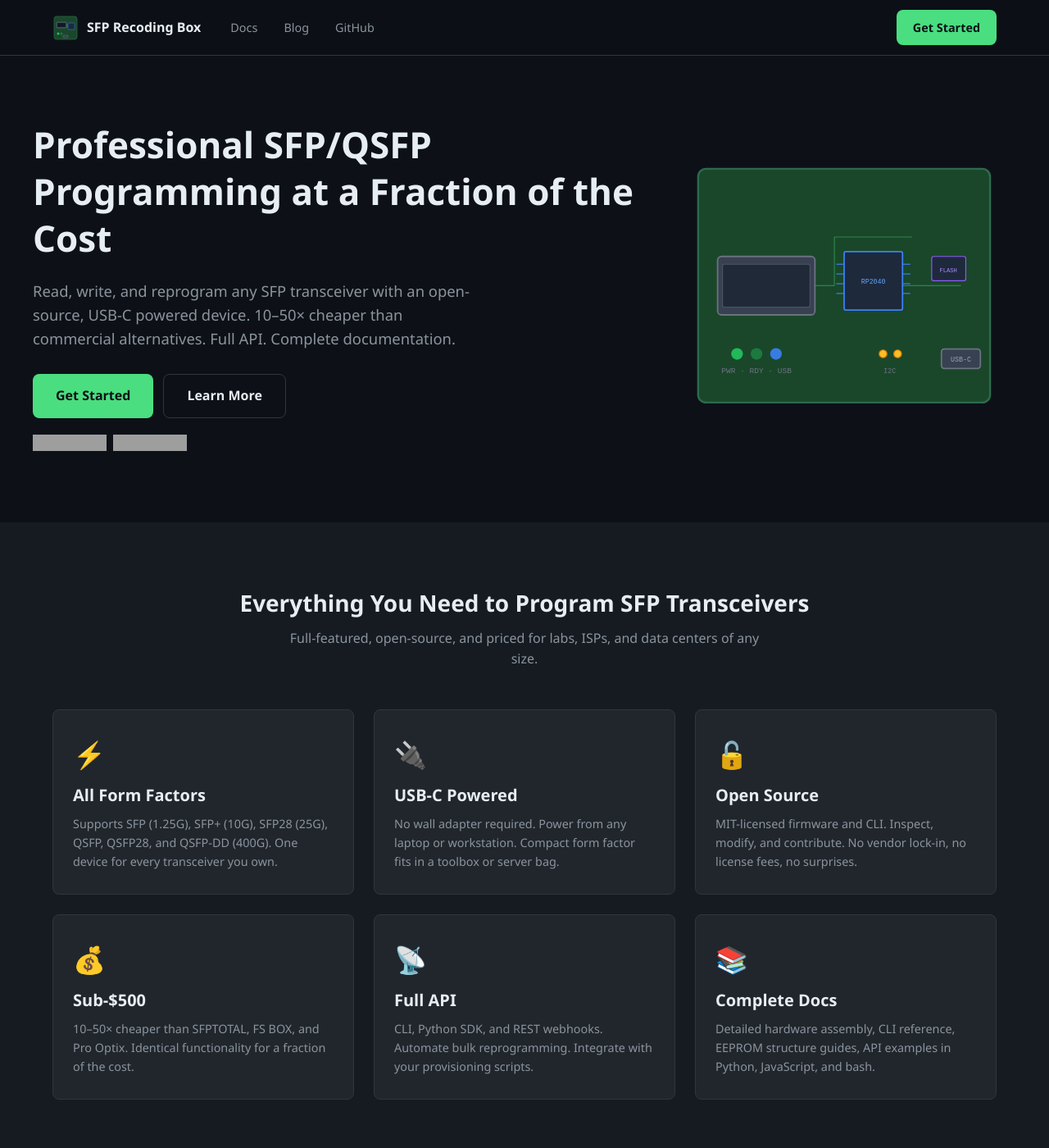
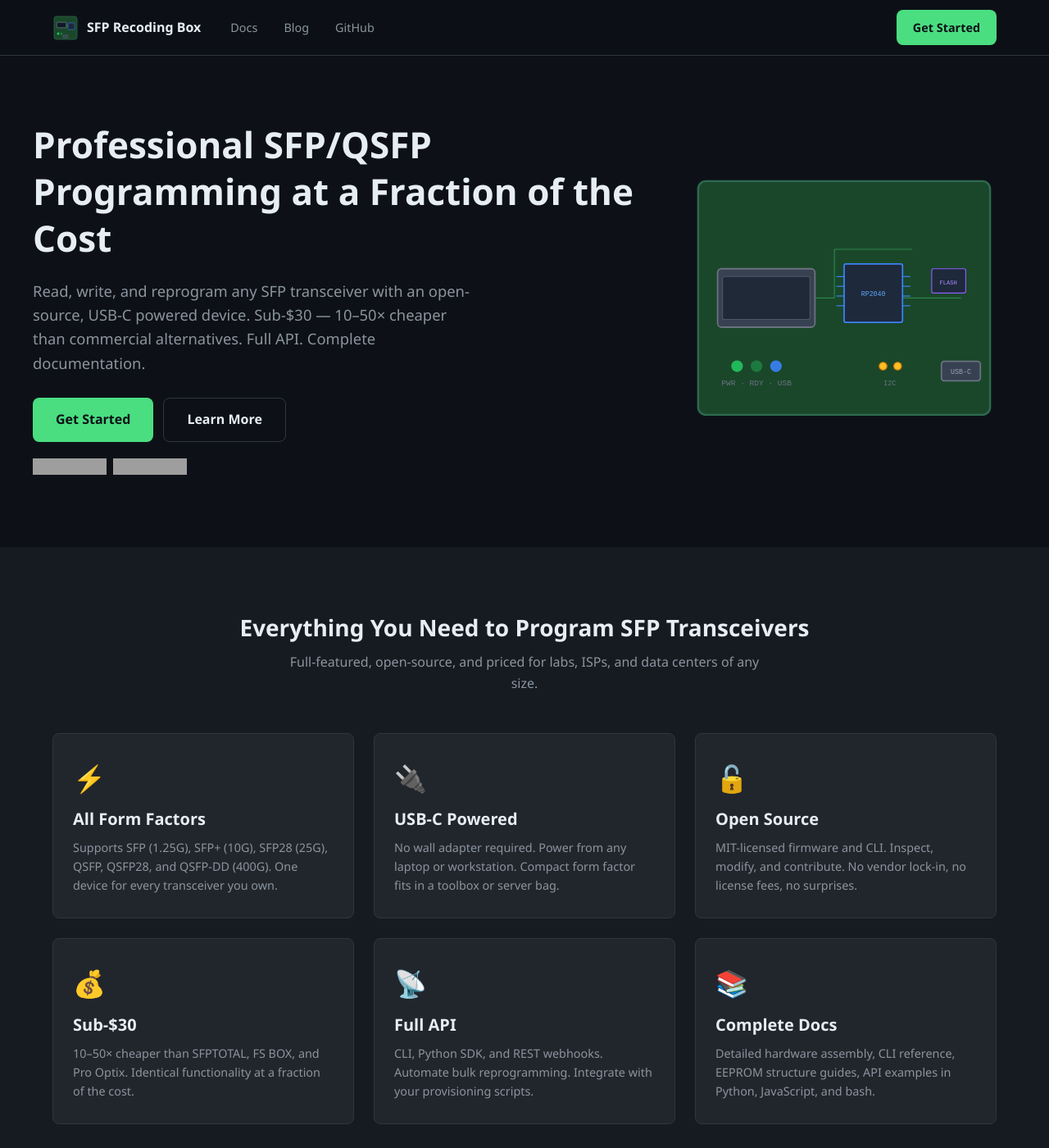
Before and after one commit to Evginho/sfp-recoding-box-website, a Jekyll site: the page built from index.html, in a window 1280 px wide and 1400 px high. Shown: the whole window at 82% size. Built offline with Jekyll 4.4.1, drawn with Linux system fonts in a browser that asks for light colours; some of the changed text lies outside the part shown; grey boxes are pictures that could not be loaded.

Commit message:
Fix pricing: sub-$30 not sub-$500 per CTO product materials (NET-89)
CTO confirmed retail price is sub-$30 (vs $500-$2000 for competitors).
Updates all price references across homepage, comparison tables, footer,
docs, README, and launch blog post.

Co-Authored-By: Paperclip <noreply@paperclip.ing>

```diff
--- a/_config.yml
+++ b/_config.yml
@@ -1,5 +1,5 @@
 title: SFP Recoding Box
-description: Professional open-source SFP/QSFP programming — sub-$500, USB-C powered, community-driven
+description: Professional open-source SFP/QSFP programming — sub-$30, USB-C powered, community-driven
 url: "https://recoding.innova-optics.com"
 baseurl: ""
 
--- a/_includes/footer.html
+++ b/_includes/footer.html
@@ -5,7 +5,7 @@
         <img src="/assets/images/logo.svg" alt="SFP Recoding Box" width="28" height="28">
         <strong>SFP Recoding Box</strong>
       </a>
-      <p>Professional open-source SFP/QSFP programming. Sub-$500, USB-C powered.</p>
+      <p>Professional open-source SFP/QSFP programming. Sub-$30, USB-C powered.</p>
     </div>
     <nav class="footer-links" aria-label="Footer navigation">
       <div class="footer-col">
--- a/index.html
+++ b/index.html
@@ -1,7 +1,7 @@
 ---
 layout: home
 title: SFP Recoding Box — Professional Open-Source SFP/QSFP Programmer
-description: Program any SFP, SFP+, SFP28, QSFP, QSFP28, or QSFP-DD transceiver. USB-C powered. Open source. Sub-$500. 10–50× cheaper than commercial alternatives.
+description: Program any SFP, SFP+, SFP28, QSFP, QSFP28, or QSFP-DD transceiver. USB-C powered. Open source. Sub-$30. 10–50× cheaper than commercial alternatives.
 ---
 
 <!-- HERO -->
@@ -9,7 +9,7 @@ description: Program any SFP, SFP+, SFP28, QSFP, QSFP28, or QSFP-DD transceiver.
   <div class="hero-inner">
     <div class="hero-text">
       <h1>Professional SFP/QSFP Programming at a Fraction of the Cost</h1>
-      <p class="hero-lead">Read, write, and reprogram any SFP transceiver with an open-source, USB-C powered device. 10–50× cheaper than commercial alternatives. Full API. Complete documentation.</p>
+      <p class="hero-lead">Read, write, and reprogram any SFP transceiver with an open-source, USB-C powered device. Sub-$30 — 10–50× cheaper than commercial alternatives. Full API. Complete documentation.</p>
       <div class="hero-actions">
         <a href="/docs/getting-started/unboxing-setup/" class="btn btn-primary btn-lg">Get Started</a>
         <a href="/docs/getting-started/what-is-sfp-recoding/" class="btn btn-outline btn-lg">Learn More</a>
@@ -92,8 +92,8 @@ description: Program any SFP, SFP+, SFP28, QSFP, QSFP28, or QSFP-DD transceiver.
       </div>
       <div class="feature-card">
         <div class="feature-icon">💰</div>
-        <h3>Sub-$500</h3>
-        <p>10–50× cheaper than SFPTOTAL, FS BOX, and Pro Optix. Identical functionality for a fraction of the cost.</p>
+        <h3>Sub-$30</h3>
+        <p>10–50× cheaper than SFPTOTAL, FS BOX, and Pro Optix. Identical functionality at a fraction of the cost.</p>
       </div>
       <div class="feature-card">
         <div class="feature-icon">📡</div>
@@ -128,10 +128,10 @@ description: Program any SFP, SFP+, SFP28, QSFP, QSFP28, or QSFP-DD transceiver.
         <tbody>
           <tr>
             <td>Price</td>
-            <td class="highlight"><strong>&lt;$500</strong></td>
-            <td>$2,000+</td>
-            <td>$1,500+</td>
-            <td>$3,000+</td>
+            <td class="highlight"><strong>&lt;$30</strong></td>
+            <td>$500–$2,000+</td>
+            <td>$500–$1,500+</td>
+            <td>$1,500–$3,000+</td>
           </tr>
           <tr>
             <td>Open Source</td>
```
Also changed, not shown: _docs/getting-started/what-is-sfp-recoding.md (+4 -4 lines), _posts/2026-05-01-introducing-sfp-recoding-box.md (+3 -3 lines), README.md.
